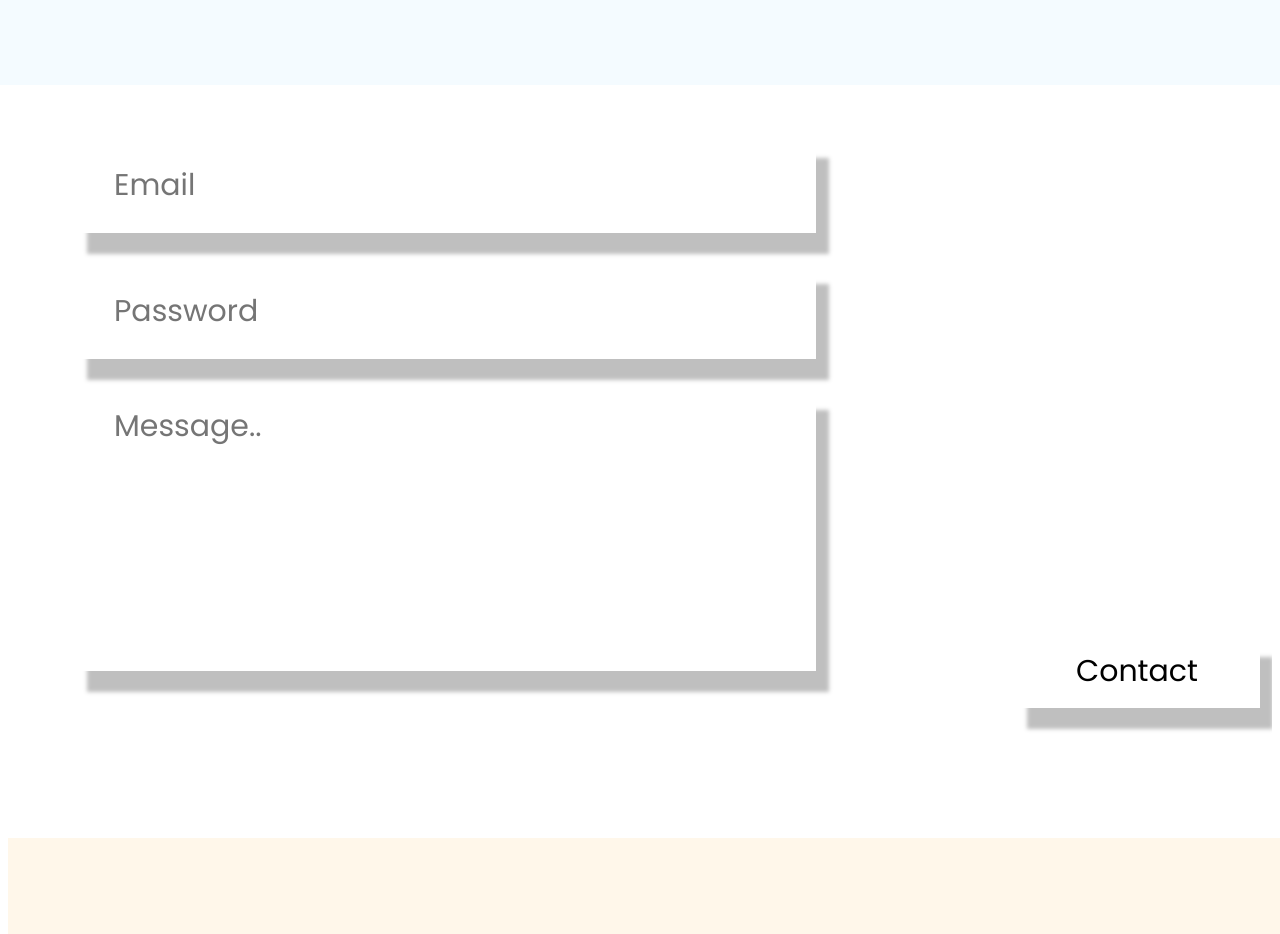
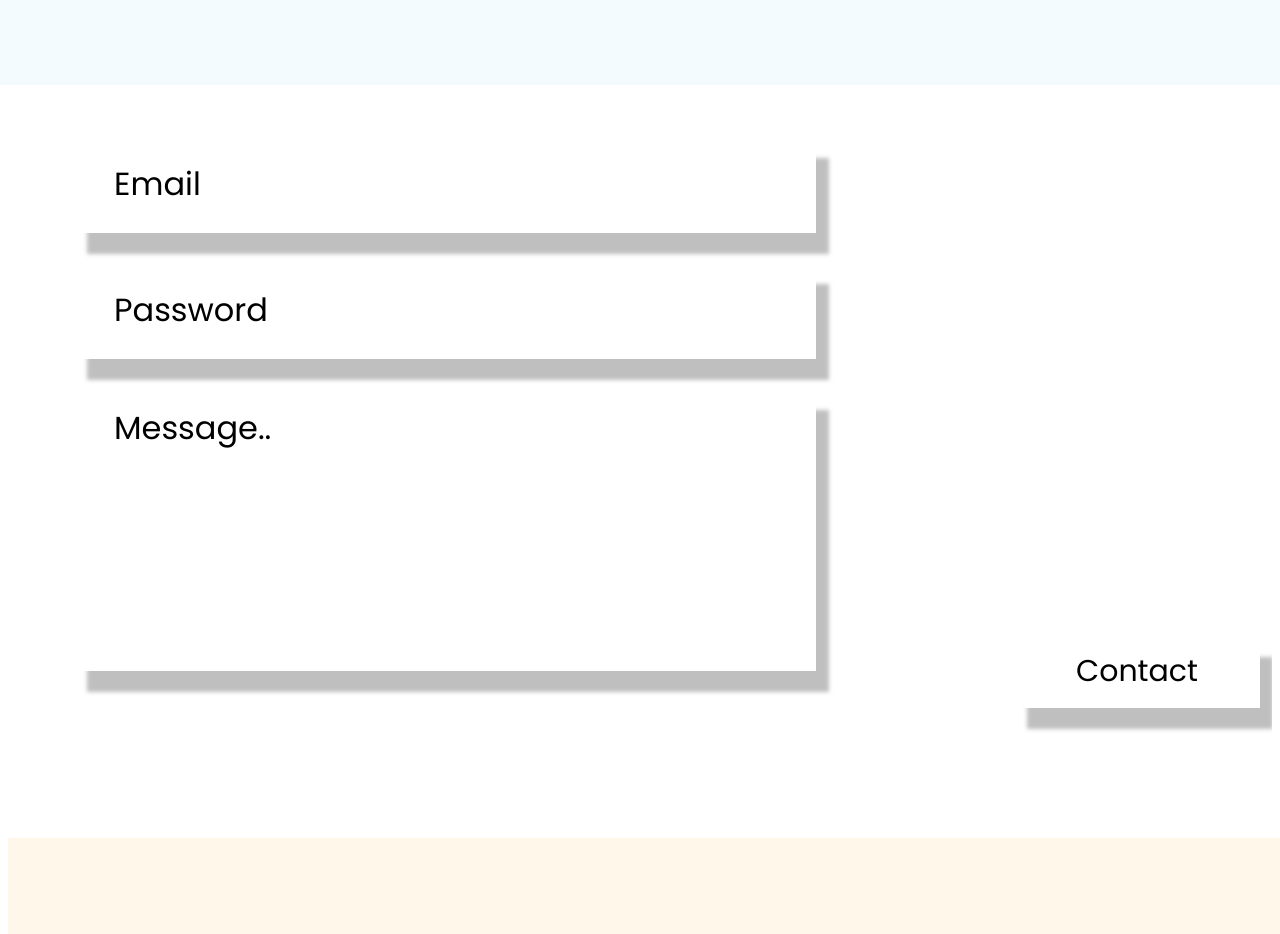
Before and after one commit to VasabiRoc/Attestation, a plain HTML site: page index.html in a window 1280 px wide. Shown: the part 4960-5894 px from the top of the page. Drawn offline with Linux system fonts and the light colour scheme.

Commit message:
contact placeholder modify

```diff
--- a/source/style.css
+++ b/source/style.css
@@ -304,7 +304,13 @@ button {
   padding-top: 15px;
 }
 
-.contact::placeholder {
+.contact textarea::placeholder {
+  color: #000000;
+  font-size: 32px;
+  line-height: 48px;
+}
+
+.contact input::placeholder {
   height: 48px;
   font-size: 32px;
   line-height: 48px;
```
